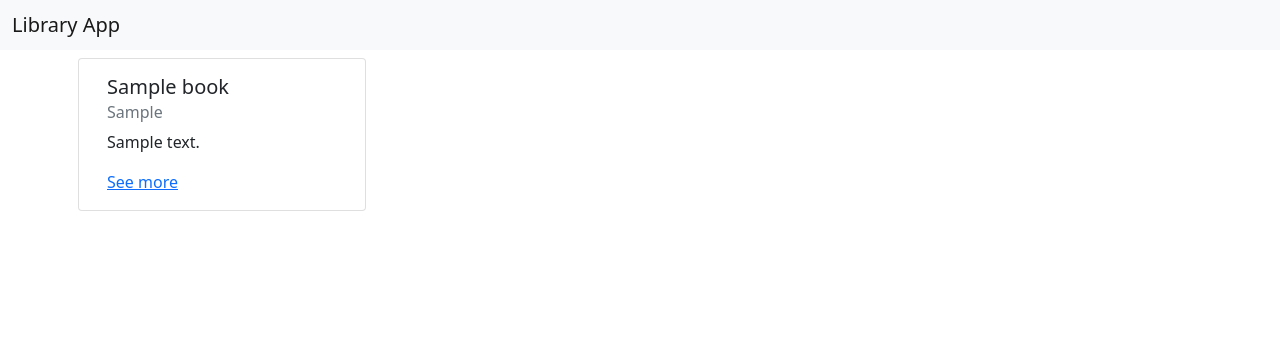
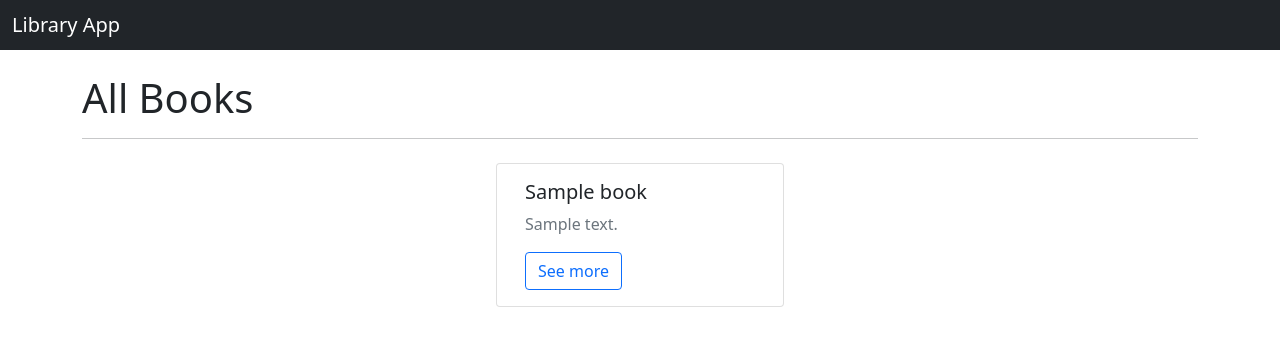
Before and after one commit to zakh-d/rest-api-om7-s18-team14, a Django app: page /book/all/ in a window 1280 px wide. Shown: the top 346 px of the page. Run offline with Django 3.2, Linux system fonts and the light colour scheme; tables that the repository leaves empty hold one stand-in row (values such as "Sample post").

Commit message:
single book page and some stylish

```diff
--- a/book/urls.py
+++ b/book/urls.py
@@ -1,6 +1,7 @@
 from django.urls import path
-from book.views import BookListView
+from book.views import BookListView, BookDetailView
 
 urlpatterns = [
     path('all/', BookListView.as_view(), name="all_books"),
+    path('<int:pk>/', BookDetailView.as_view(), name="book_detail"),
 ]
--- a/book/views.py
+++ b/book/views.py
@@ -8,3 +8,10 @@ class BookListView(generic.ListView):
     model = Book
     context_object_name = "books"
     template_name = 'book/list.html'
+
+
+class BookDetailView(generic.DetailView):
+
+    model = Book
+    context_object_name = "book"
+    template_name = 'book/detail.html'
--- a/templates/_base.html
+++ b/templates/_base.html
@@ -8,7 +8,7 @@
 </head>
 <body>
 
-    <nav class="navbar navbar-light bg-light">
+    <nav class="navbar navbar-dark bg-dark">
         <div class="container-fluid">
             <span class="navbar-brand mb-0 h1">Library App</span>
         </div>
--- a/templates/book/list.html
+++ b/templates/book/list.html
@@ -4,18 +4,16 @@
 
 {% block content %}
     <div class="container">
-        <div class="row">
+        <br>
+        <h1>All Books</h1>
+        <hr>
+        <div class="row justify-content-center">
             {% for book in books %}
                 <div class="card col-md-3 m-2" style="width: 18rem;">
                     <div class="card-body">
                         <h5 class="card-title">{{ book.name }}</h5>
-                        <h6 class="card-subtitle mb-2 text-muted">
-                            {% for author in book.authors.all %}
-                                {{ author.patronymic }}
-                            {% endfor %}
-                        </h6>
-                        <p class="card-text">{{ book.description | truncatewords:10}}</p>
-                        <a href="#" class="card-link">See more</a>
+                        <p class="card-text text-muted">{{ book.description | truncatewords:10}}</p>
+                        <a href="{% url 'book_detail' book.id %}" class="btn btn-outline-primary">See more</a>
                     </div>
                 </div>
 
```
Also changed, not shown: templates/book/detail.html (added, +30 -0 lines).
